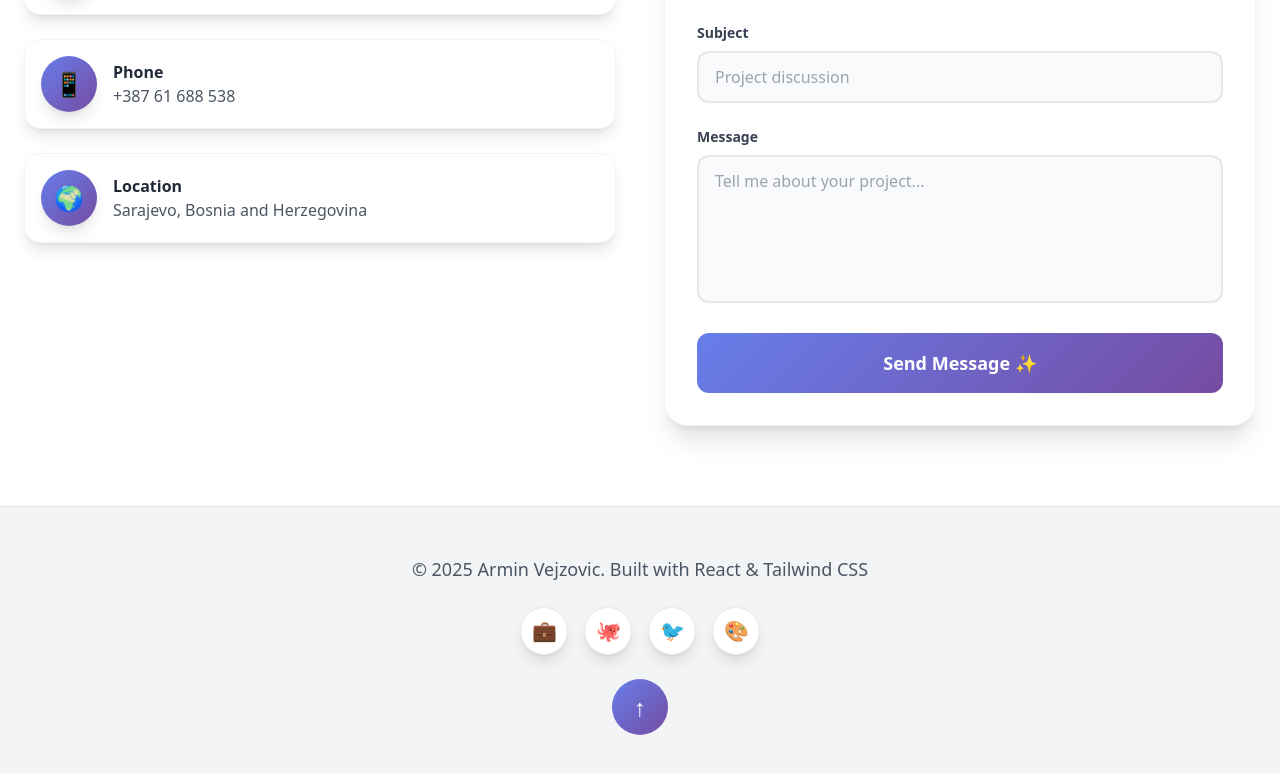
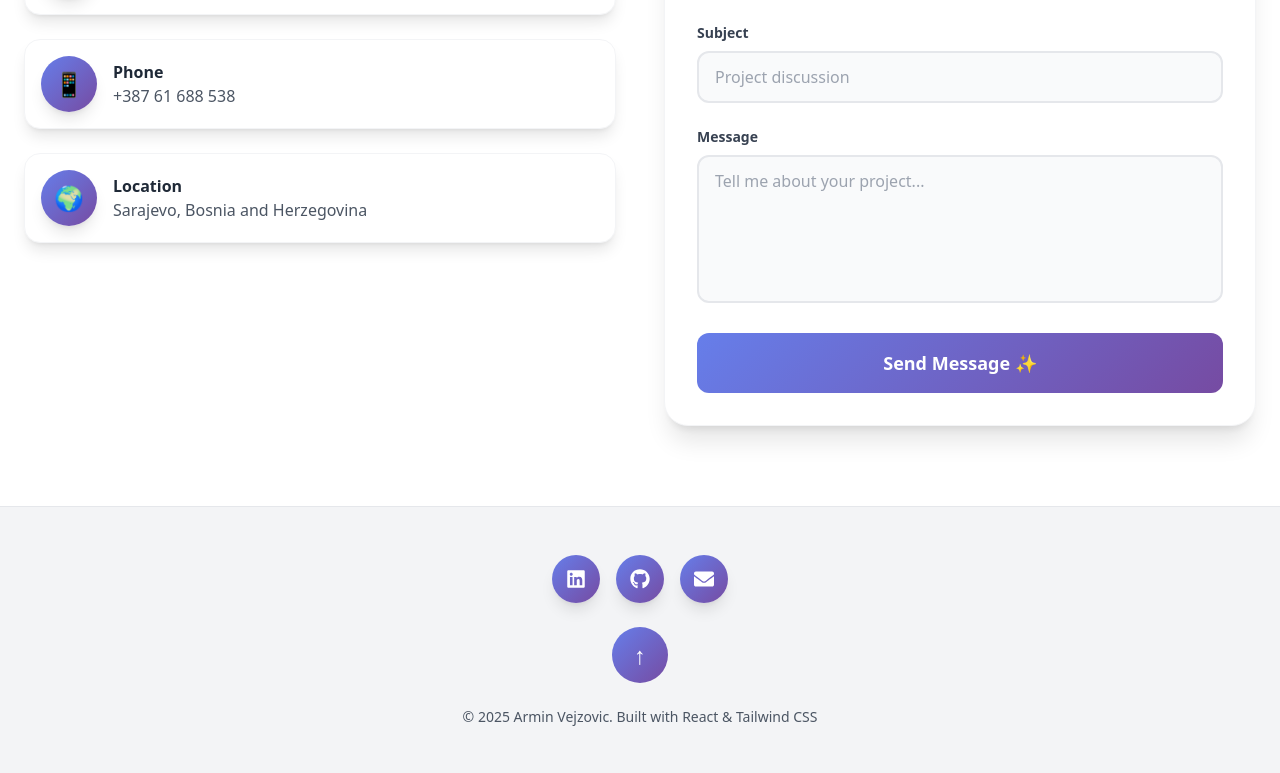
Before and after one commit to ArminVejzovic/portfolio-armin3, a React (Vite) app in the folder app/: page / in a window 1280 px wide. Shown: the part 2622-3395 px from the top of the page. Built offline with nearby package versions, Linux system fonts and the light colour scheme.

Commit message:
added social media links in Footer component

```diff
--- a/app/src/components/Footer.jsx
+++ b/app/src/components/Footer.jsx
@@ -1,37 +1,54 @@
-import { ThemeContext } from "./ThemeContext";
-import { useContext } from "react";
 import { useTranslation } from "../i18n/i18n";
+import { FaLinkedin, FaGithub, FaTwitter, FaDribbble, FaEnvelope } from "react-icons/fa";
 
 const Footer = () => {
+  const { translations } = useTranslation();
 
-  const { translations } = useTranslation();
+  const socialLinks = [
+    { icon: <FaLinkedin />, url: "https://www.linkedin.com/in/armin-vejzovi%C4%87-a63b8b2b9/", label: "LinkedIn" },
+    { icon: <FaGithub />, url: "https://github.com/ArminVejzovic", label: "GitHub" },
+    { icon: <FaEnvelope />, url: "mailto:29armin.vejzovic@email.com", label: "Email" },
+  ];
 
   return (
     <footer className="bg-gray-100 dark:bg-gray-800 border-t border-gray-200 dark:border-gray-700 py-12">
       <div className="max-w-7xl mx-auto px-6 text-center">
-        <p className="text-gray-600 dark:text-gray-400 mb-6 text-lg">
-          { translations.footer.text }
-        </p>
-        <div className="flex justify-center gap-4 mb-6">
-          {['💼', '🐙', '🐦', '🎨'].map((icon, index) => (
+
+
+        <div className="flex justify-center flex-wrap gap-4 mb-6">
+          {socialLinks.map(({ icon, url, label }) => (
             <a
-              key={index}
-              href="#"
-              className="w-12 h-12 bg-white dark:bg-gray-700 border border-gray-200 dark:border-gray-600 rounded-full flex items-center justify-center text-xl hover:bg-gradient-primary hover:text-white hover:scale-110 transition-all duration-300 shadow-lg"
+              key={label}
+              href={url}
+              target="_blank"
+              rel="noopener noreferrer"
+              aria-label={label}
+              className="w-12 h-12 rounded-full flex items-center justify-center
+                        bg-gradient-to-br from-primary-500 to-secondary-500
+                        text-white text-xl
+                        shadow-lg
+                        transform transition-all duration-300
+                        hover:scale-110 hover:shadow-2xl hover:from-primary-600 hover:to-secondary-600"
             >
               {icon}
             </a>
           ))}
         </div>
+
         <button
           onClick={() => window.scrollTo({ top: 0, behavior: 'smooth' })}
           className="w-14 h-14 bg-gradient-primary text-white rounded-full flex items-center justify-center text-2xl hover:scale-110 hover:shadow-2xl transition-all duration-300 mx-auto"
+          aria-label="Scroll to top"
         >
           ↑
         </button>
+        <br></br>
+        <p className="text-gray-600 dark:text-gray-400 mb-6 text-sm">
+          {translations.footer.text}
+        </p>
       </div>
     </footer>
   );
 };
 
-    export default Footer;
+export default Footer;
```
